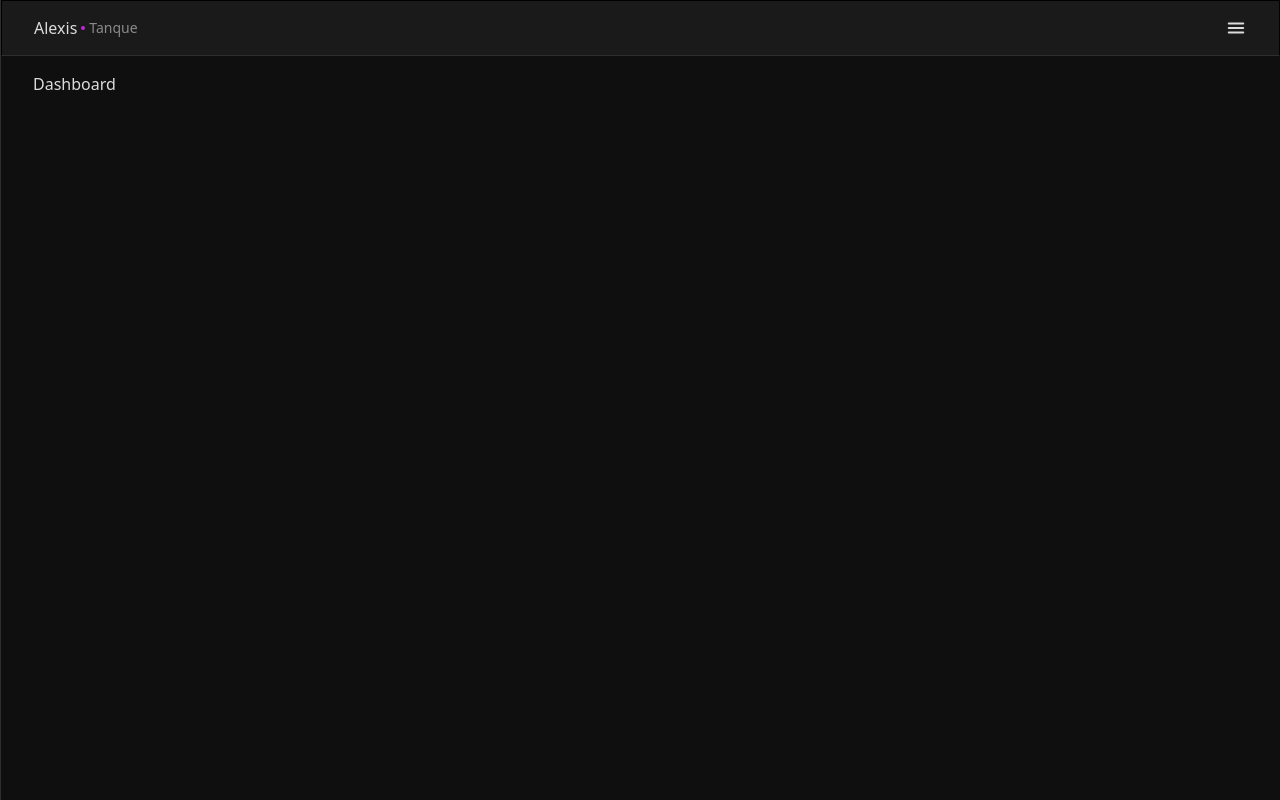
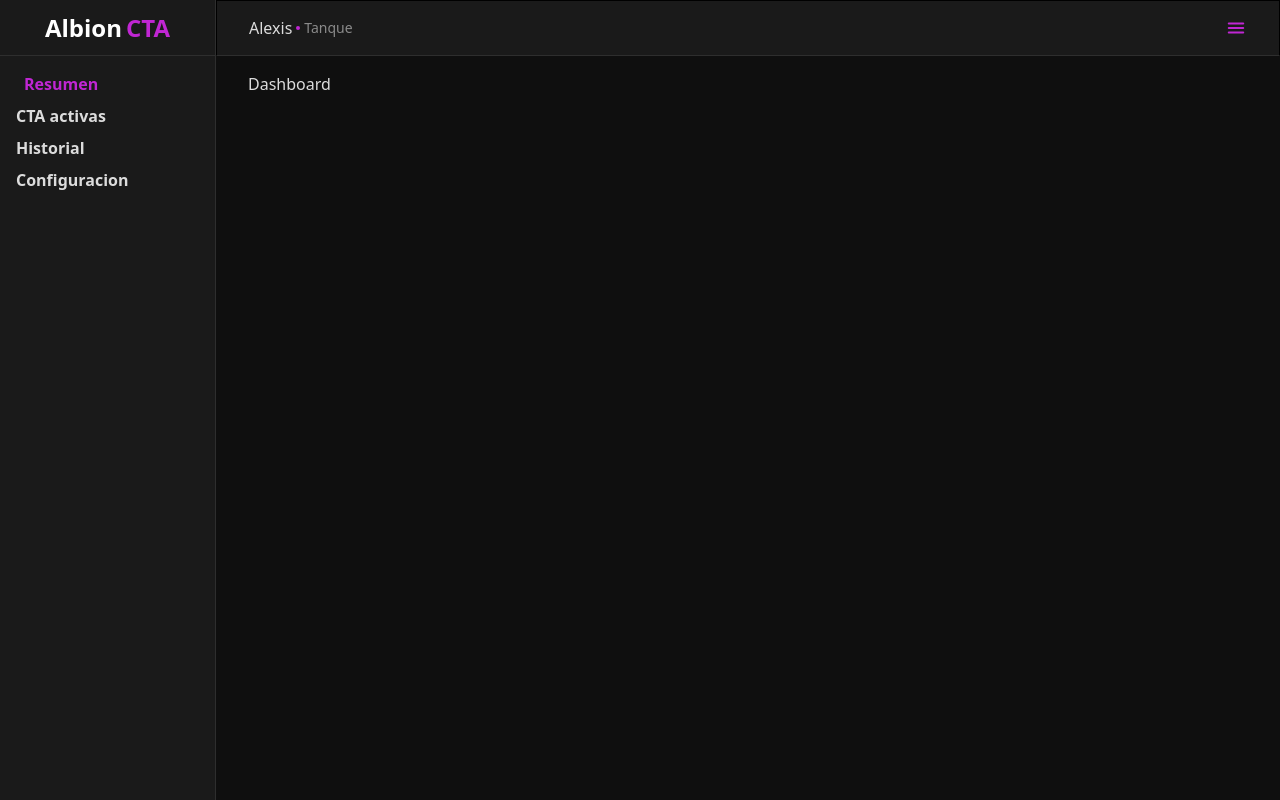
Before and after one commit to AutumnLeaf742002/albion-cta, a React (Vite) app: page /app/dashboard in a window 1280 px wide. Built offline with nearby package versions, Linux system fonts and the light colour scheme.

Commit message:
style(app module): add initial state for the lateral menu to be open or close

```diff
--- a/src/app/components/Header.tsx
+++ b/src/app/components/Header.tsx
@@ -3,7 +3,7 @@ import { Text, TextMuted } from "../../ui/components"
 
 interface Props {
     toggleExpand: () => void,
-    expand: boolean
+    expand: boolean | undefined
 }
 
 export const Header = ({ toggleExpand, expand }: Props) => {
--- a/src/app/components/Menu.tsx
+++ b/src/app/components/Menu.tsx
@@ -2,12 +2,14 @@ import { LogoText } from '../../ui/components';
 import { MenuItem } from './MenuItem';
 
 interface Props {
-    expand: boolean
+    expand: boolean | undefined
 }
 
 export const Menu = ({expand = true}: Props) => {
 
     const styleExpanded = expand ? "w-40 md:w-54" : "w-0"
+
+    // console.log(expand)
 
     return (
         <aside className="flex absolute md:relative h-full">
--- a/src/app/layout/AppLayout.tsx
+++ b/src/app/layout/AppLayout.tsx
@@ -1,14 +1,18 @@
 import { useState } from "react"
 
 import { Header, Menu } from "../components"
+import { useDevice } from "../../ui/hooks"
 
 interface Props {
+
     children: React.ReactNode
 }
 
 export const AppLayout = ({ children }: Props) => {
 
-    const [expand, setExpand] = useState(false)
+    const device = useDevice()
+
+    const [expand, setExpand] = useState(device)
 
     const toggleExpand = () => {
 
--- /dev/null
+++ b/src/app/pages/CtasActives.tsx
@@ -0,0 +1,9 @@
+import { AppLayout } from '../layout/AppLayout';
+
+export const CtasActives = () => {
+    return (
+        <AppLayout>
+            Text
+        </AppLayout>
+    )
+}
--- a/src/app/pages/index.ts
+++ b/src/app/pages/index.ts
@@ -1 +1,2 @@
 export * from "./Dashboard"
+export * from "./CtasActives"
--- a/src/app/routes/AppRoutes.tsx
+++ b/src/app/routes/AppRoutes.tsx
@@ -1,12 +1,13 @@
 import { Navigate, Route, Routes } from "react-router"
 
-import { Dashboard } from '../pages'
+import { CtasActives, Dashboard } from '../pages'
 
 export const AppRoutes = () => {
     return (
         <Routes>
             <Route path="/*" element={ <Navigate to="/app/dashboard" /> } />
             <Route path="/dashboard" element={ <Dashboard /> } />
+            <Route path="/cta" element={ <CtasActives /> } />
         </Routes>
     )
 }
--- /dev/null
+++ b/src/ui/hooks/index.ts
@@ -0,0 +1 @@
+export * from "./useDevice"
--- /dev/null
+++ b/src/ui/hooks/useDevice.ts
@@ -0,0 +1,17 @@
+export function useDevice() {
+
+    let device = false
+
+    if (window.matchMedia("(max-width: 767px)").matches) {
+
+        device = false
+    } else if (window.matchMedia("(max-width: 1024px)").matches) {
+
+        device = true
+    } else {
+
+        device = true
+    }
+
+    return device;
+}
```
